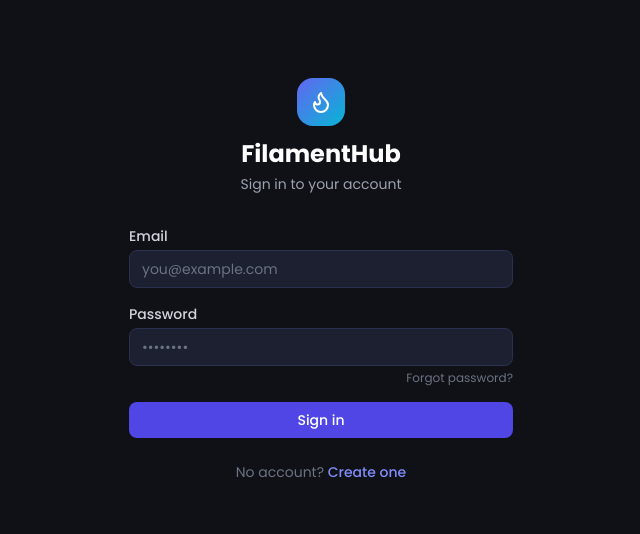
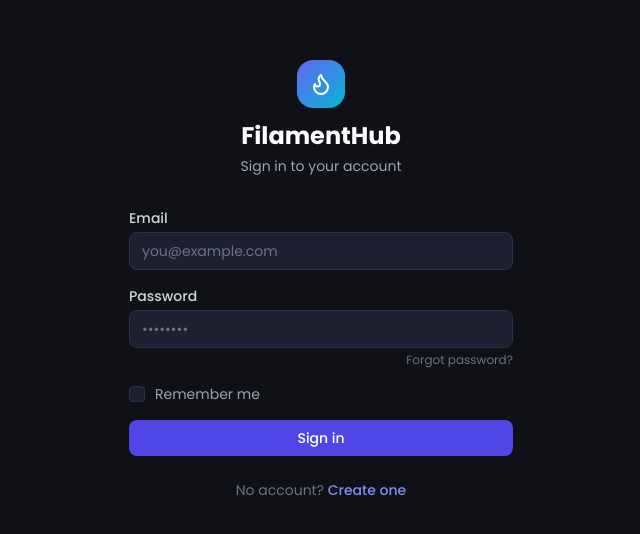
Before and after one commit to ngolston/FilamentHub, a React (Vite) app in the folder frontend/: page /login in a window 1280 px wide. Shown: the part 120-654 px from the top of the page, without its empty margins (319-959 px from the left). Built offline with nearby package versions, Linux system fonts and the light colour scheme; no server answers.

Commit message:
Fix login

```diff
--- a/frontend/src/api/client.ts
+++ b/frontend/src/api/client.ts
@@ -17,8 +17,11 @@ api.interceptors.request.use((config: InternalAxiosRequestConfig) => {
 })
 
 // ─── Token storage (in-memory) ────────────────────────────────────────────────
-// Access token lives only in memory; refresh token in sessionStorage so it
-// survives a page reload without being accessible to XSS via document.cookie.
+// Access token lives only in memory.
+// Refresh token goes to localStorage when "remember me" is checked (persists
+// across browser restarts), otherwise sessionStorage (cleared on close).
+
+const REFRESH_KEY = 'fh_refresh'
 
 let _accessToken: string | null = null
 
@@ -26,18 +29,26 @@ export function getAccessToken() {
   return _accessToken
 }
 
-export function setTokens(accessToken: string, refreshToken: string) {
+export function setTokens(accessToken: string, refreshToken: string, persistent = false) {
   _accessToken = accessToken
-  sessionStorage.setItem('fh_refresh', refreshToken)
+  if (persistent) {
+    localStorage.setItem(REFRESH_KEY, refreshToken)
+    sessionStorage.removeItem(REFRESH_KEY)
+  } else {
+    sessionStorage.setItem(REFRESH_KEY, refreshToken)
+    localStorage.removeItem(REFRESH_KEY)
+  }
 }
 
 export function clearTokens() {
   _accessToken = null
-  sessionStorage.removeItem('fh_refresh')
+  sessionStorage.removeItem(REFRESH_KEY)
+  localStorage.removeItem(REFRESH_KEY)
 }
 
 export function getRefreshToken() {
-  return sessionStorage.getItem('fh_refresh')
+  // localStorage first (persistent login), fall back to sessionStorage
+  return localStorage.getItem(REFRESH_KEY) ?? sessionStorage.getItem(REFRESH_KEY)
 }
 
 // ─── Auto-refresh on 401 ──────────────────────────────────────────────────────
--- a/frontend/src/features/auth/LoginPage.tsx
+++ b/frontend/src/features/auth/LoginPage.tsx
@@ -22,6 +22,9 @@ export default function LoginPage() {
   const navigate = useNavigate()
   const [searchParams] = useSearchParams()
   const [serverError, setServerError] = useState<string | null>(null)
+  const [rememberMe, setRememberMe] = useState(
+    () => localStorage.getItem('fh_remember') === 'true'
+  )
 
   const { data: publicConfig } = useQuery({
     queryKey: ['system', 'public-config'],
@@ -37,12 +40,17 @@ export default function LoginPage() {
   async function onSubmit(data: FormData) {
     setServerError(null)
     try {
-      await login(data)
+      await login(data, rememberMe)
       const redirect = searchParams.get('redirect')
       navigate(redirect ?? '/', { replace: true })
     } catch (err) {
       setServerError(getErrorMessage(err))
     }
+  }
+
+  function handleRememberMe(checked: boolean) {
+    setRememberMe(checked)
+    localStorage.setItem('fh_remember', String(checked))
   }
 
   return (
@@ -87,6 +95,33 @@ export default function LoginPage() {
             </div>
           </div>
 
+          {/* Remember me */}
+          <label className="flex items-center gap-2.5 cursor-pointer select-none group">
+            <div className="relative flex items-center">
+              <input
+                type="checkbox"
+                checked={rememberMe}
+                onChange={(e) => handleRememberMe(e.target.checked)}
+                className="peer sr-only"
+              />
+              <div className={`
+                h-4 w-4 rounded border transition-colors flex items-center justify-center
+                ${rememberMe
+                  ? 'bg-primary-600 border-primary-600'
+                  : 'bg-surface-2 border-surface-border group-hover:border-gray-500'}
+              `}>
+                {rememberMe && (
+                  <svg className="h-2.5 w-2.5 text-white" viewBox="0 0 12 12" fill="none">
+                    <path d="M2 6l3 3 5-5" stroke="currentColor" strokeWidth="1.8" strokeLinecap="round" strokeLinejoin="round" />
+                  </svg>
+                )}
+              </div>
+            </div>
+            <span className="text-sm text-gray-400 group-hover:text-gray-300 transition-colors">
+              Remember me
+            </span>
+          </label>
+
           {serverError && (
             <p className="rounded-lg bg-red-900/40 border border-red-700/50 px-3 py-2 text-sm text-red-300">
               {serverError}
--- a/frontend/src/stores/auth.ts
+++ b/frontend/src/stores/auth.ts
@@ -8,7 +8,7 @@ interface AuthState {
   isLoading: boolean
   isInitialized: boolean
 
-  login: (credentials: UserLogin) => Promise<void>
+  login: (credentials: UserLogin, rememberMe?: boolean) => Promise<void>
   register: (data: UserRegister) => Promise<UserResponse>
   logout: () => void
   fetchMe: () => Promise<void>
@@ -20,11 +20,11 @@ export const useAuthStore = create<AuthState>((set) => ({
   isLoading: false,
   isInitialized: false,
 
-  login: async (credentials) => {
+  login: async (credentials, rememberMe = false) => {
     set({ isLoading: true })
     try {
       const tokens = await authApi.login(credentials)
-      setTokens(tokens.access_token, tokens.refresh_token)
+      setTokens(tokens.access_token, tokens.refresh_token, rememberMe)
       const user = await authApi.me()
       set({ user, isLoading: false })
     } catch (err) {
```
